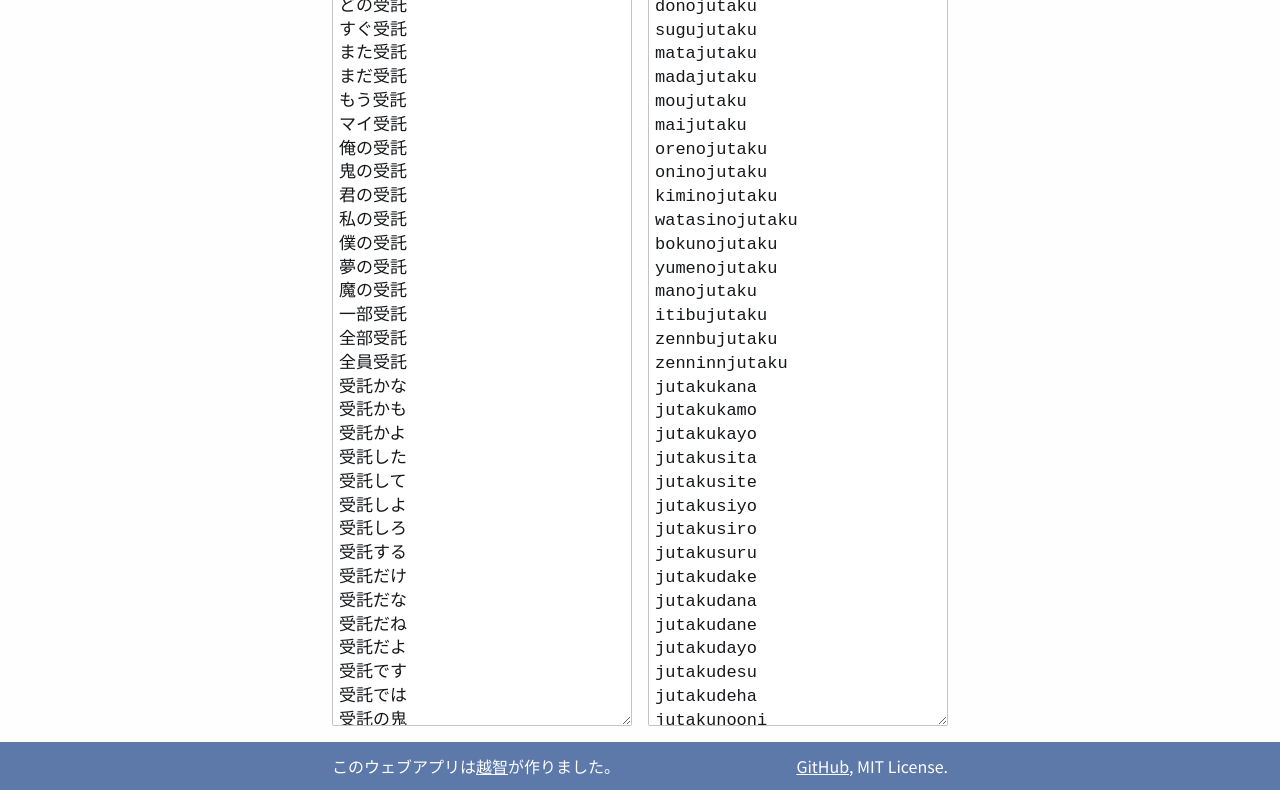
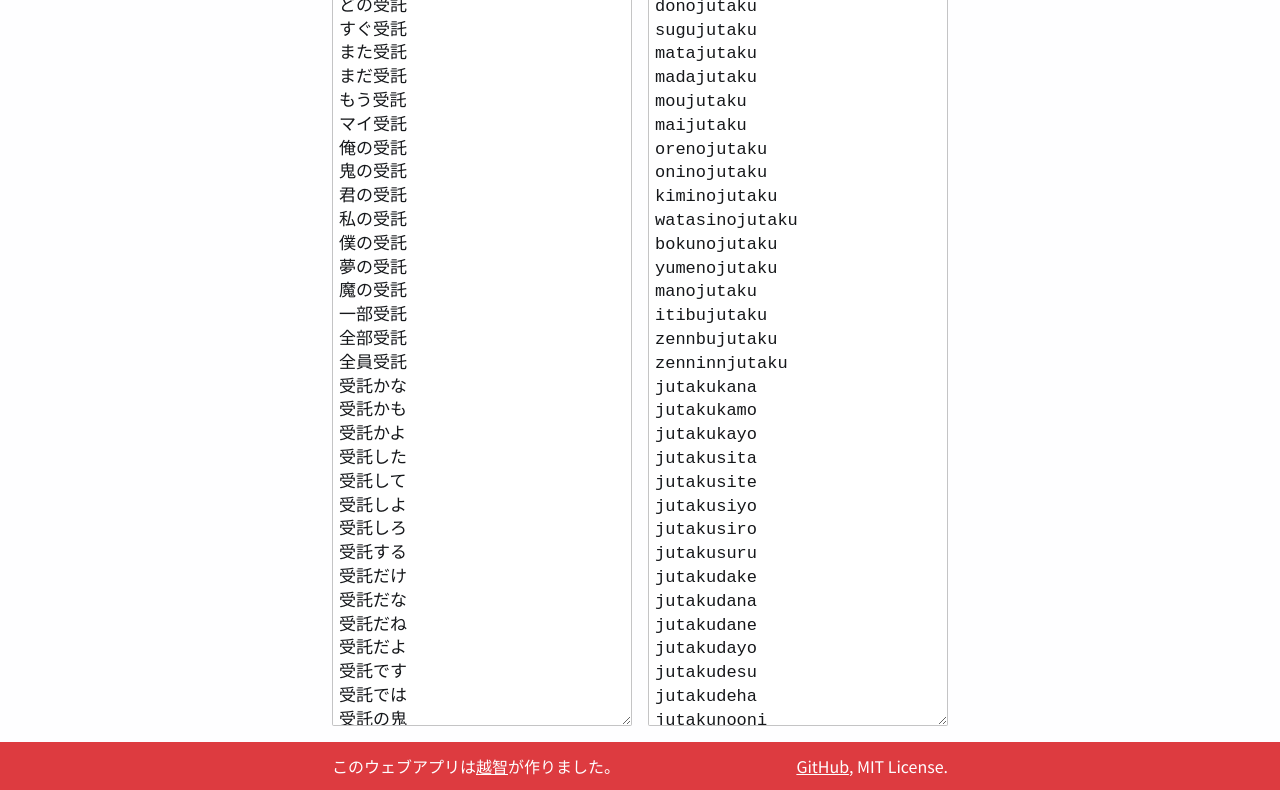
Before and after one commit to decomoji/conjugator, a website built with Parcel: page src/index.pug in a window 1280 px wide. Shown: the part 357-1147 px from the top of the page. Built offline with nearby package versions, Linux system fonts and the light colour scheme.

Commit message:
feat(script): アクセスごとにテーマカラーがランダムに変更されるようにした

```diff
--- /dev/null
+++ b/src/script/ThemeNames.ts
@@ -0,0 +1,14 @@
+export const ThemeNames: string[] = [
+  "-Tomato",
+  "-Chocolate",
+  "-Gold",
+  "-Olive",
+  "-Forest",
+  "-Teal",
+  "-Cerulean",
+  "-Denim",
+  "-Danube",
+  "-Lavender",
+  "-Azalea",
+  "-Coral",
+];
--- a/src/script/index.ts
+++ b/src/script/index.ts
@@ -2,7 +2,14 @@
 import "core-js/stable";
 import "regenerator-runtime/runtime";
 import { Conjugator } from "./Conjugator";
+import { ThemeNames } from "./ThemeNames";
 
 document.addEventListener("DOMContentLoaded", () => {
+  // body 要素にテーミングクラスを追加する
+  document.body.classList.add(
+    ThemeNames[Math.floor(Math.random() * ThemeNames.length)]
+  );
+
+  // 活用生成を実行する
   new Conjugator();
 });
--- a/src/style/index.css
+++ b/src/style/index.css
@@ -33,19 +33,99 @@
 
   --colorBase: var(--colorBlack);
   --colorBaseInvert: var(--colorWhite);
-  --colorLink: var(--colorDanube);
+  --colorLink: var(--colorBlack);
   --colorLinkInvert: var(--colorWhite);
-  --colorFocus: rgba(var(--colorDanubeRGB), 0.5);
+  --colorFocus: rgba(var(--colorBlackRGB), 0.5);
   --colorFocusInvert: rgba(var(--colorWhiteRGB), 0.5);
 
   --bgBase: var(--colorWhite);
-  --bgBand: var(--colorDanube);
+  --bgBand: var(--colorBlack);
 
   --borderInput: var(--colorBlackRGB);
-  --borderInputFocus: var(--colorDanubeRGB);
+  --borderInputFocus: var(--colorBlackRGB);
 
   --contentPadding: 0.75rem;
   --contentWidth: 40rem;
+}
+
+/* テーミング */
+.-Tomato {
+  --colorLink: var(--colorTomato);
+  --colorFocus: rgba(var(--colorTomatoRGB), 0.5);
+  --bgBand: var(--colorTomato);
+  --borderInputFocus: var(--colorTomatoRGB);
+}
+.-Tomato {
+  --colorLink: var(--colorTomato);
+  --colorFocus: rgba(var(--colorTomatoRGB), 0.5);
+  --bgBand: var(--colorTomato);
+  --borderInputFocus: var(--colorTomatoRGB);
+}
+.-Chocolate {
+  --colorLink: var(--colorChocolate);
+  --colorFocus: rgba(var(--colorChocolateRGB), 0.5);
+  --bgBand: var(--colorChocolate);
+  --borderInputFocus: var(--colorChocolateRGB);
+}
+.-Gold {
+  --colorLink: var(--colorGold);
+  --colorFocus: rgba(var(--colorGoldRGB), 0.5);
+  --bgBand: var(--colorGold);
+  --borderInputFocus: var(--colorGoldRGB);
+}
+.-Olive {
+  --colorLink: var(--colorOlive);
+  --colorFocus: rgba(var(--colorOliveRGB), 0.5);
+  --bgBand: var(--colorOlive);
+  --borderInputFocus: var(--colorOliveRGB);
+}
+.-Forest {
+  --colorLink: var(--colorForest);
+  --colorFocus: rgba(var(--colorForestRGB), 0.5);
+  --bgBand: var(--colorForest);
+  --borderInputFocus: var(--colorForestRGB);
+}
+.-Teal {
+  --colorLink: var(--colorTeal);
+  --colorFocus: rgba(var(--colorTealRGB), 0.5);
+  --bgBand: var(--colorTeal);
+  --borderInputFocus: var(--colorTealRGB);
+}
+.-Cerulean {
+  --colorLink: var(--colorCerulean);
+  --colorFocus: rgba(var(--colorCeruleanRGB), 0.5);
+  --bgBand: var(--colorCerulean);
+  --borderInputFocus: var(--colorCeruleanRGB);
+}
+.-Denim {
+  --colorLink: var(--colorDenim);
+  --colorFocus: rgba(var(--colorDenimRGB), 0.5);
+  --bgBand: var(--colorDenim);
+  --borderInputFocus: var(--colorDenimRGB);
+}
+.-Danube {
+  --colorLink: var(--colorDanube);
+  --colorFocus: rgba(var(--colorDanubeRGB), 0.5);
+  --bgBand: var(--colorDanube);
+  --borderInputFocus: var(--colorDanubeRGB);
+}
+.-Lavender {
+  --colorLink: var(--colorLavender);
+  --colorFocus: rgba(var(--colorLavenderRGB), 0.5);
+  --bgBand: var(--colorLavender);
+  --borderInputFocus: var(--colorLavenderRGB);
+}
+.-Azalea {
+  --colorLink: var(--colorAzalea);
+  --colorFocus: rgba(var(--colorAzaleaRGB), 0.5);
+  --bgBand: var(--colorAzalea);
+  --borderInputFocus: var(--colorAzaleaRGB);
+}
+.-Coral {
+  --colorLink: var(--colorCoral);
+  --colorFocus: rgba(var(--colorCoralRGB), 0.5);
+  --bgBand: var(--colorCoral);
+  --borderInputFocus: var(--colorCoralRGB);
 }
 
 /* いわゆるリセットCSS */
```
